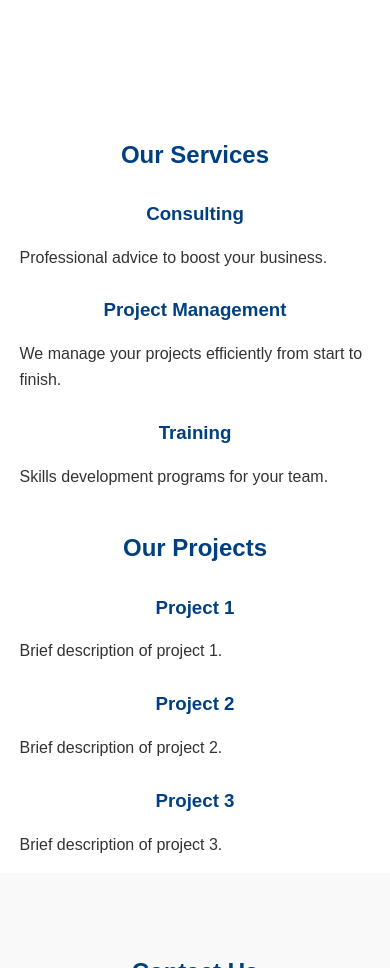
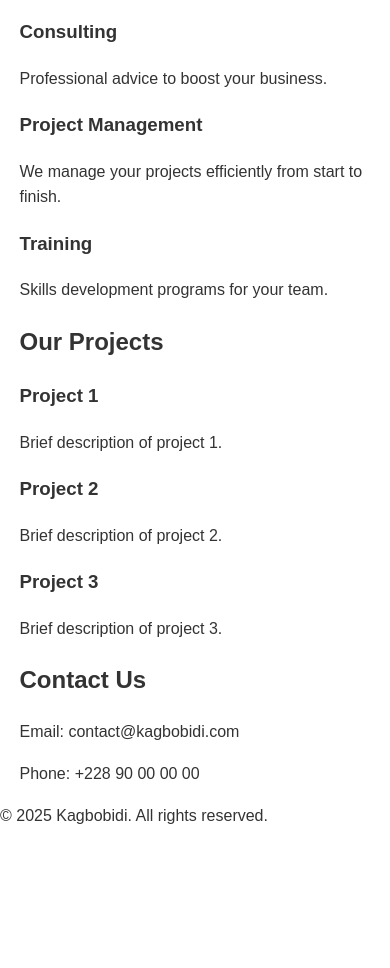
Before and after one commit to kagbobidi/Mywebsite, a plain HTML site: page index.html in a window 390 px wide. Shown: the part 1032-2000 px from the top of the page. After the commit the page ends 1876 px from the top, so only its background shows below. Drawn offline with Linux system fonts and the light colour scheme.

Commit message:
Update style.css

```diff
--- a/style.css
+++ b/style.css
@@ -48,7 +48,7 @@ header nav ul li a:hover {
     text-decoration: underline;
 }
 
-/* Hero Section / Home */
+/* Hero Section */
 .hero {
     background: url('kalaimage.jpg') no-repeat center center/cover;
     color: #fff;
@@ -107,49 +107,4 @@ header nav ul li a:hover {
     text-decoration: underline;
 }
 
-/* Section Titles */
-section h2 {
-    text-align: center;
-    margin: 40px 0 20px 0;
-    color: #004080;
-}
-
-section h3 {
-    text-align: center;
-    margin: 25px 0 15px 0;
-    color: #004080;
-}
-
-/* Contact Section */
-#contact {
-    background: #f9f9f9;
-    padding: 40px 20px;
-    text-align: center;
-}
-
-#contact p {
-    margin: 10px 0;
-    font-size: 16px;
-}
-
-/* Footer */
-footer {
-    background: #004080;
-    color: #fff;
-    text-align: center;
-    padding: 15px 0;
-    margin-top: 30px;
-}
-
-/* Responsive */
-@media (max-width: 768px) {
-    .hero h2 {
-        font-size: 36px;
-    }
-    header nav ul {
-        flex-direction: column;
-    }
-    header nav ul li {
-        margin: 10px 0;
-    }
-}
+/
```
